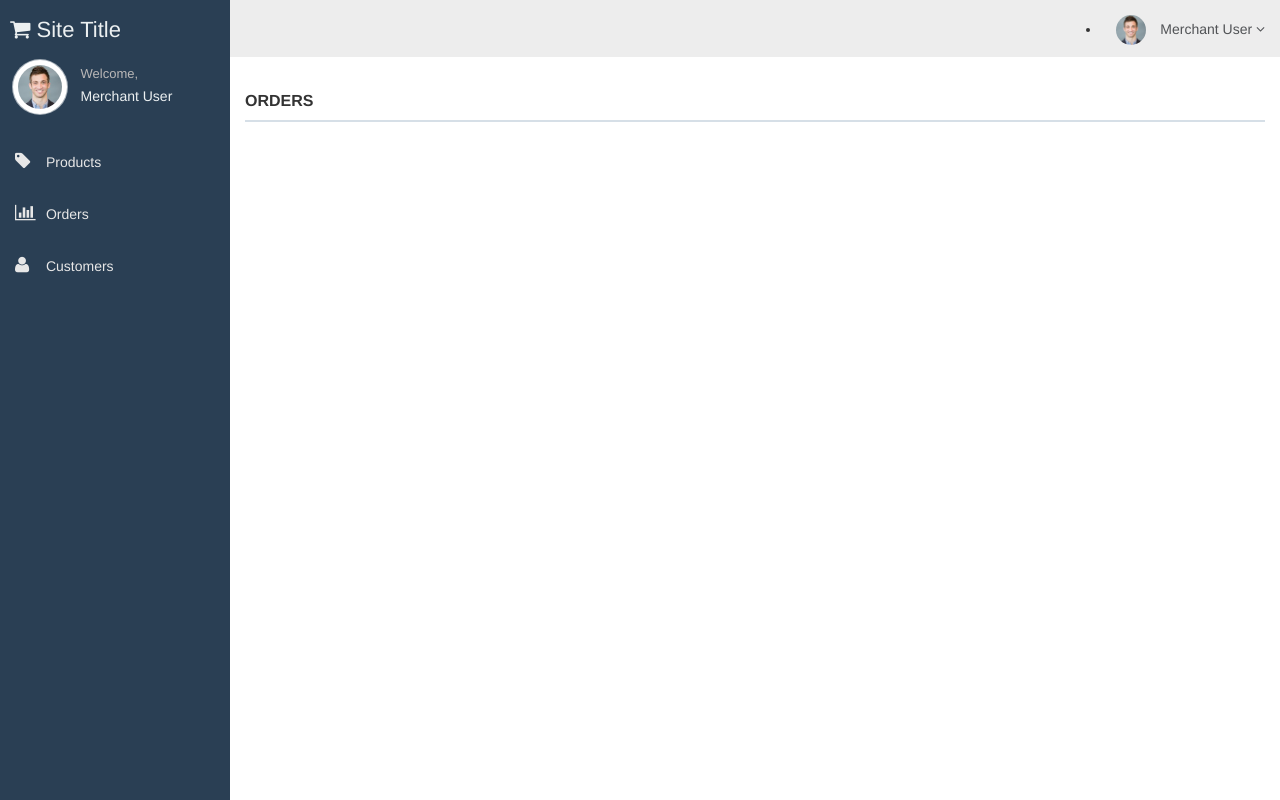
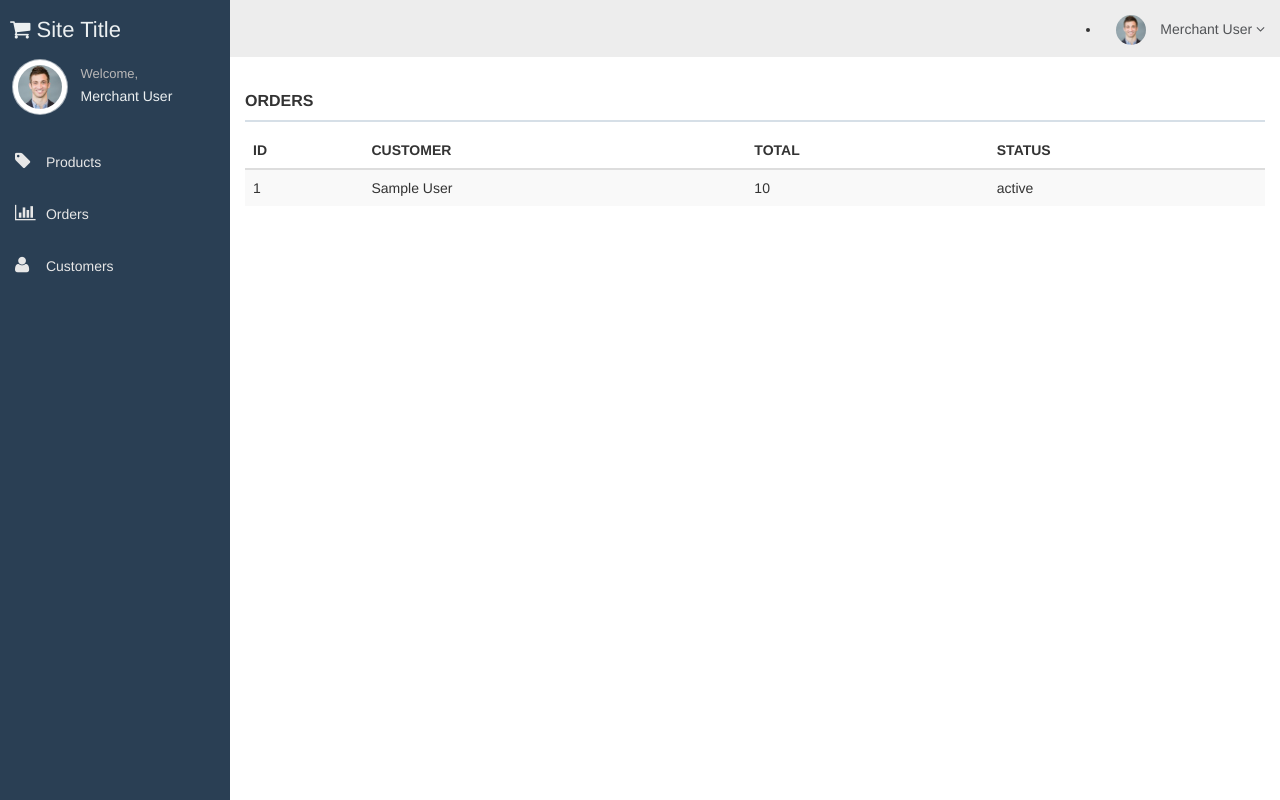
Before and after one commit to MangTomas23/ecommerce, a PHP site: page /dashboard/orders.php in a window 1280 px wide. Run offline with PHP 8.4, Linux system fonts and the light colour scheme; tables that the repository leaves empty or names only in its code hold one stand-in row (values such as "Sample post").

Commit message:
Fill table

```diff
--- a/Classes/Order.php
+++ b/Classes/Order.php
@@ -51,15 +51,16 @@
 
     public function getAll() {
       try {
-        $stmt = $this->dbh->prepare("SELECT * FROM orders");
+        $stmt = $this->dbh->prepare("SELECT * FROM orders ORDER BY id DESC");
         $stmt->execute();
 
         $orders = $stmt->fetchAll(PDO::FETCH_ASSOC);
         foreach($orders as $i => $order) {
-          $stmt = $this->dbh->prepare("SELECT * FROM customers WHERE id=:customer_id");
+          $stmt = $this->dbh->prepare("SELECT firstname,lastname FROM customers
+                                       WHERE id=:customer_id");
           $stmt->bindParam(':customer_id', $order['customer_id']);
           $stmt->execute();
-          $items[$i]['customer'] = $stmt->fetchAll(PDO::FETCH_OBJ);
+          $orders[$i]['customer'] = $stmt->fetch(PDO::FETCH_OBJ);
         }
 
         return $orders;
--- a/Controllers/Order.php
+++ b/Controllers/Order.php
@@ -11,6 +11,11 @@ switch($_GET['action']) {
   case 'add':
     $order->create($_GET['user_id'], $_GET['total_price'], $_GET['items']);
     break;
+  case 'getall':
+    echo json_encode($order->getAll());
+    break;
+  case 'get':
+
   default:
     echo json_encode(['error' => 'invalid request']);
     break;
--- a/assets/css/dashboard.css
+++ b/assets/css/dashboard.css
@@ -216,3 +216,16 @@
   border-bottom: 2px solid rgba(174, 191, 208, 0.50);
   padding-bottom: 10px;
 }
+
+.order-table tbody tr {
+  cursor: pointer;
+}
+
+.order-table tbody tr:hover {
+  background: #ccc;
+  transition: background ease 500ms;
+}
+
+#orderModal .customer-info p{
+  margin: 0;
+}
--- /dev/null
+++ b/assets/js/dashboard-orders.js
@@ -0,0 +1,24 @@
+$(document).ready( function() {
+  function loadOrders () {
+    $.ajax({
+      url: '../Controllers/Order.php',
+      data: {
+        action: 'getall'
+      }
+    }).done( function(data) {
+      $.each($.parseJSON(data), function(i, order) {
+        var source = $('#rowTemplate').html();
+        var template = Handlebars.compile(source);
+
+        order.total_price = order.total_price.toString().replace(/\B(?=(\d{3})+(?!\d))/g, ",");
+        $('table tbody').append(template(order));
+      })
+    });
+  }
+
+  $(document.body).on('click', 'tbody tr', function() {
+    $('#orderModal').modal('show');
+  });
+
+  loadOrders();
+});
--- a/dashboard/orders.php
+++ b/dashboard/orders.php
@@ -6,6 +6,61 @@ require '../Classes/Order.php';
 
 <h1 class="header-title">ORDERS</h1>
 
+<table class="table table-default table-striped order-table">
+  <thead>
+    <tr>
+      <th>ID</th>
+      <th>CUSTOMER</th>
+      <th>TOTAL</th>
+      <th>STATUS</th>
+    </tr>
+  </thead>
+  <tbody>
+
+  </tbody>
+</table>
+
+<div id="orderModal" class="modal fade">
+  <div class="modal-dialog modal-lg">
+    <div class="modal-content">
+      <div class="modal-header">
+        <button type="button" class="close" data-dismiss="modal" name="button">
+          <span>&times;</span>
+        </button>
+        <h4 class="modal-title">ORDER DETAILS</h4>
+      </div>
+      <div class="modal-body">
+        <div class="customer-info row">
+          <div class="col-md-8">
+            <p>Full Name: Adrian Matos</p>
+            <p>Address: Concepcion Grande Naga City</p>
+            <p>Email Address: matos.adrianpaul@gmail.com</p>
+            <p>Contact No: </p>
+          </div>
+          <div class="col-md-4">
+            <p>Total: 12,989.12</p>
+            <p></p>
+            <p></p>
+          </div>
+        </div>
+      </div>
+      <div class="modal-footer">
+
+      </div>
+    </div>
+  </div>
+</div>
+
+<script id="rowTemplate" type="text/x-handlebars-template">
+  <tr>
+    <td>{{ id }}</td>
+    <td>{{ customer.firstname }} {{ customer.lastname }}</td>
+    <td>{{ total_price }}</td>
+    <td>{{ status }}</td>
+  </tr>
+</script>
+
+<script src="../assets/js/dashboard-orders.js"></script>
 <?php
 $order = new Order();
 $order->getAll();
```
